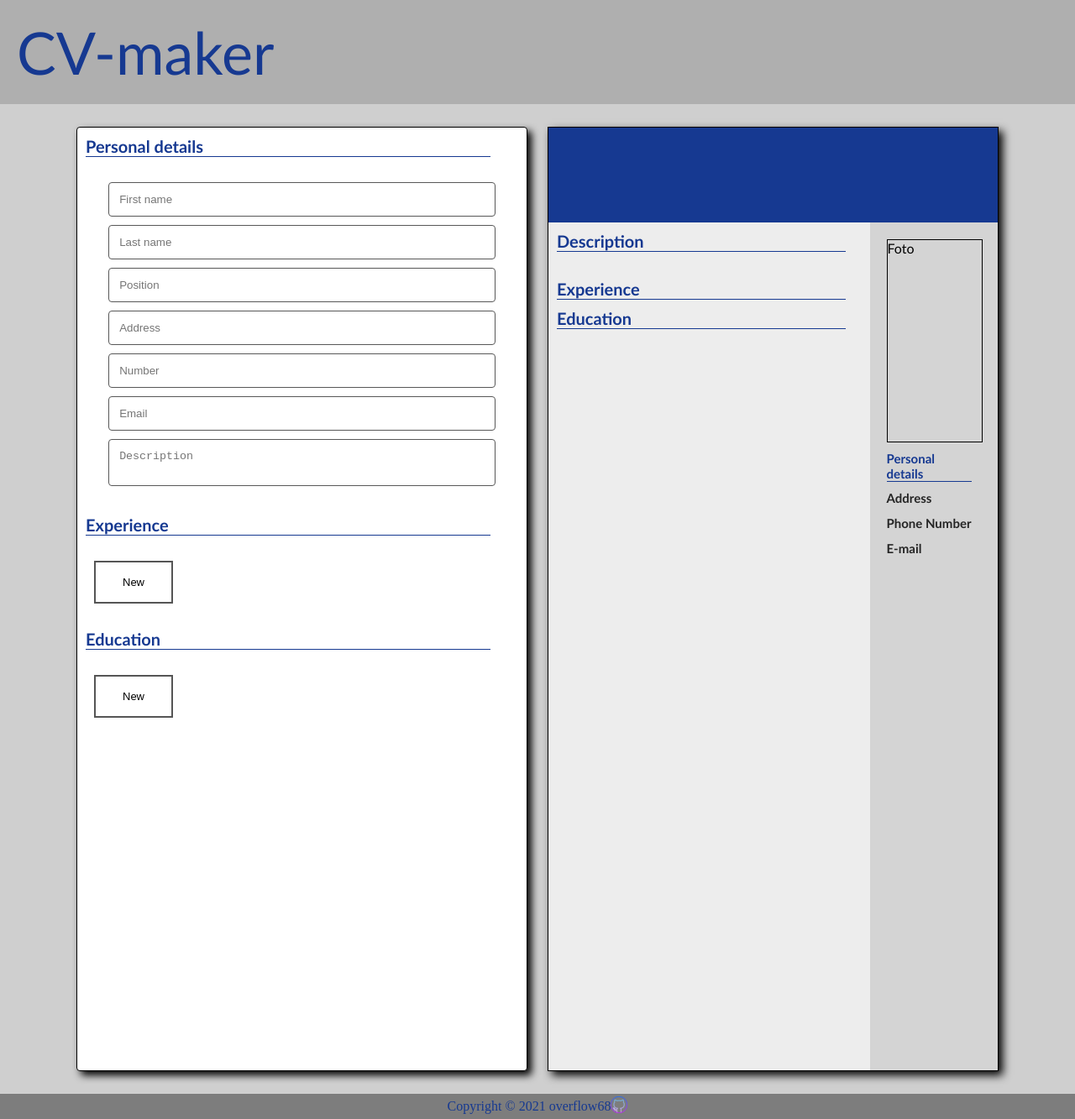
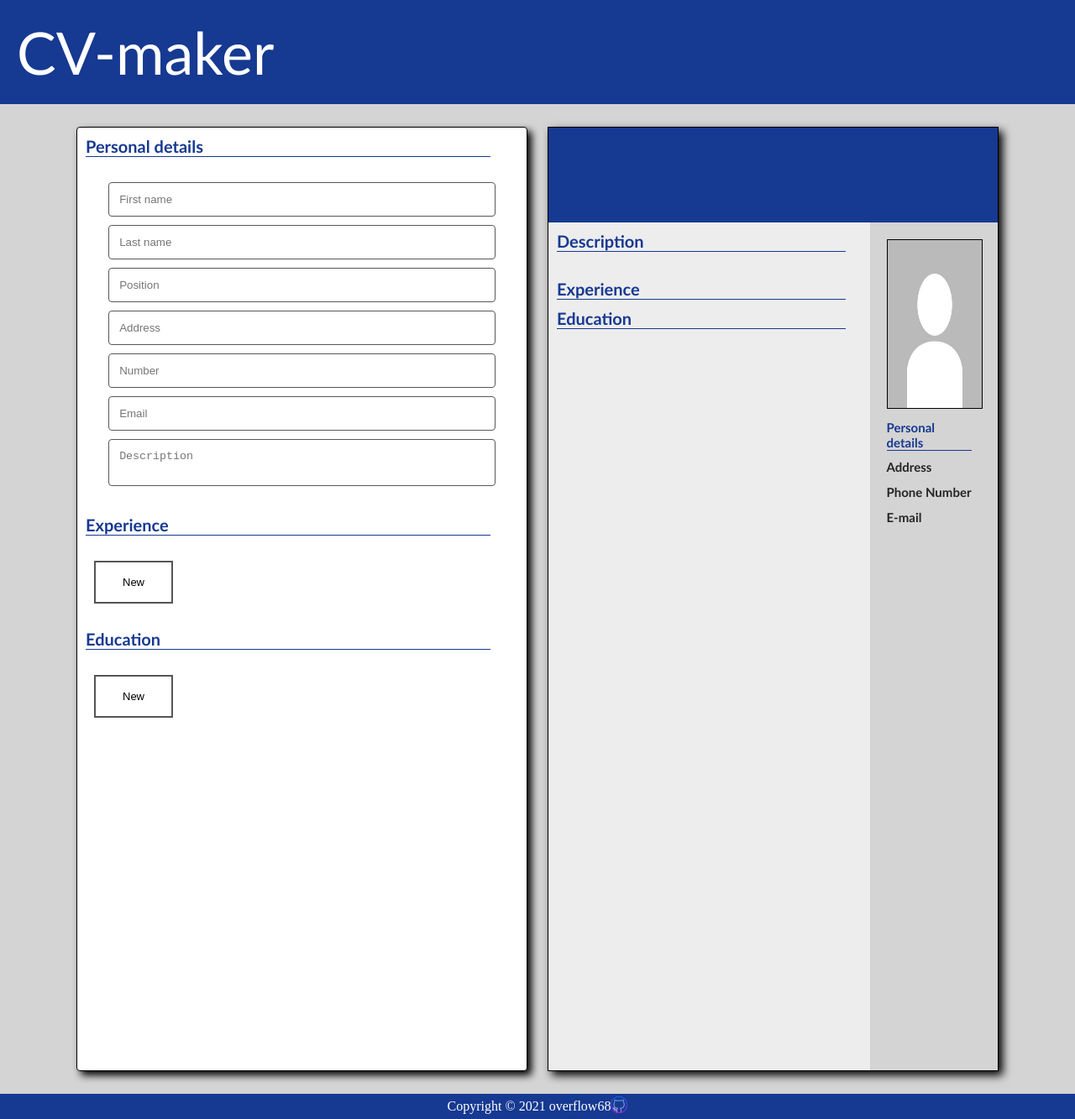
Before and after one commit to overflow68/CV-app, a React (Create React App) app: page / in a window 1280 px wide. Shown: the whole page at 84% size. Built offline with nearby package versions, Linux system fonts and the light colour scheme.

Commit message:
Adjusted profile picture size

```diff
--- a/src/App.js
+++ b/src/App.js
@@ -50,7 +50,7 @@ let [cvObject,setState] = useState(
     let index;
     copy.experience.map(exp =>{
       let i = copy.experience.indexOf(exp);
-      if(exp.id == e.target.dataset.id){index = i} ;
+      if(exp.id === e.target.dataset.id){index = i} ;
     })
      copy.experience.splice(index,1);
 console.log(copy.experience)
@@ -66,7 +66,7 @@ const handleRemoveItem1 = (e) => {
   let index;
   copy.education.map(edu =>{
     let i = copy.education.indexOf(edu);
-    if(edu.id == e.target.dataset.id){index = i} ;
+    if(edu.id === e.target.dataset.id){index = i} ;
   })
    copy.education.splice(index,1);
 
--- a/src/components/file.js
+++ b/src/components/file.js
@@ -2,6 +2,7 @@ import React from "react";
 import FileHeader from "./fileComponents/fileHeader";
 import {FileInfo} from "./fileComponents/fileBody";
 import {FileBody} from "./fileComponents/fileBody";
+import profile from '../images/profile.jpeg';
 
 const File = (props) =>{
 return(
@@ -11,7 +12,8 @@ return(
             <FileBody object ={props.detail}/>
             <FileInfo address = {props.detail.address}
                       number = {props.detail.number}
-                      email = {props.detail.email}/>
+                      email = {props.detail.email}
+                      picture = {profile}/>
             </div>
             </div>
 )
--- a/src/components/fileComponents/fileBody.js
+++ b/src/components/fileComponents/fileBody.js
@@ -5,7 +5,7 @@ const FileInfo = (props) =>{
 return(
     <div id="personalInfo">
 
-        <div id = "photo">Foto</div>
+        <img  src = {props.picture} alt ="" id = "photo"></img>
 
         <div className = "label2"> Personal details</div>
 
--- a/src/styles/style.css
+++ b/src/styles/style.css
@@ -5,14 +5,14 @@
 
 #header {
     padding: 20px;
-    background: #afafaf;
-    color: #163991;
+    background: #163991;
+    color: white;
     font-size: 70px;
     font-family: 'Gill Sans', 'Gill Sans MT', Calibri, 'Trebuchet MS', sans-serif;
   }
 
   body{
-      background-color: #cfcfcf;
+      background-color: #d4d4d4;
       margin: 0;
   }
 
@@ -28,8 +28,8 @@
     align-items: center;
     justify-content: center;
     width: 100%;
-    background-color: #7d7d7d;
-    color: #163991;
+    background-color: #163991;
+    color: white;
     font-size: 16px;
 
   }
@@ -119,7 +119,7 @@
   #photo{
     margin:auto;
     width:100%;
-    height: 240px;
+    height: 200px;
     border: 1px solid;
   }
 
@@ -199,7 +199,7 @@
 
 
   .button5:hover {
-    background-color: #555555;
+    background-color: #163991;
     color: white;
 
   }
```
Also changed, not shown: src/images/profile.jpeg (added).
